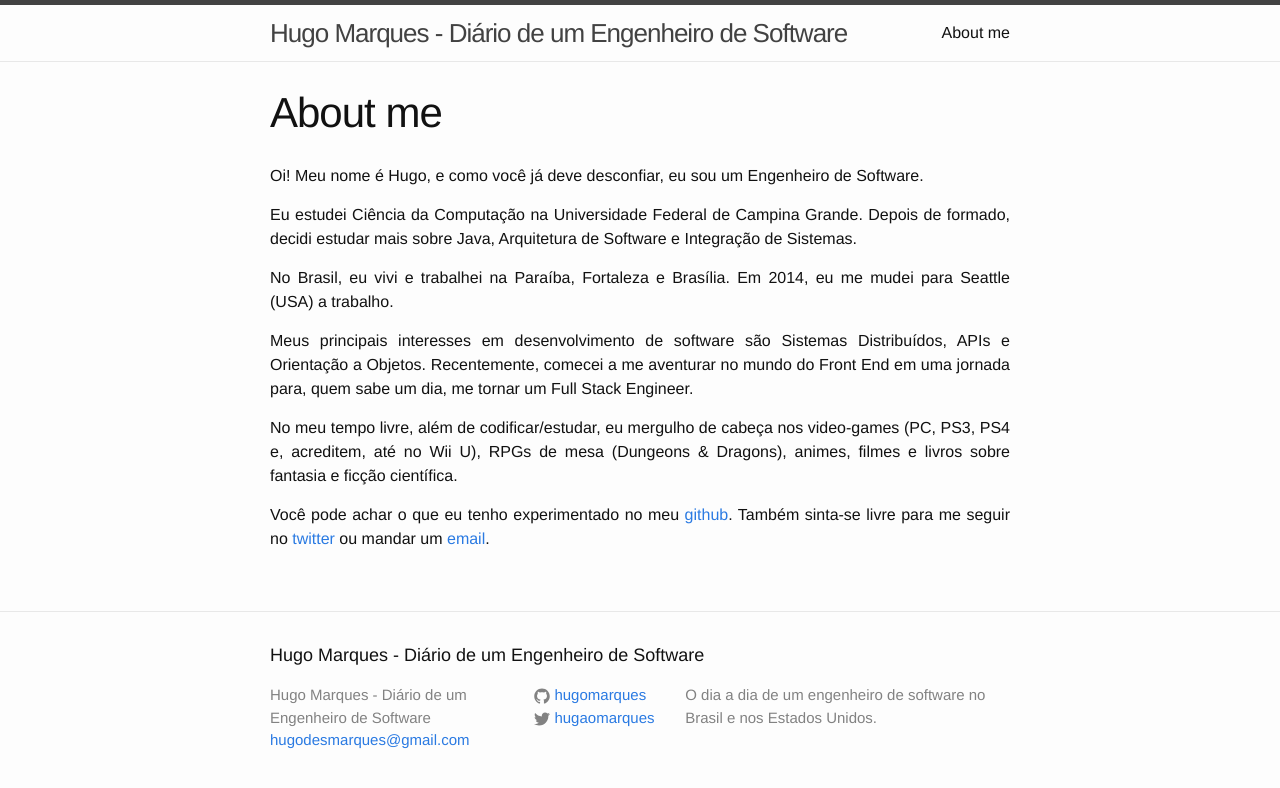
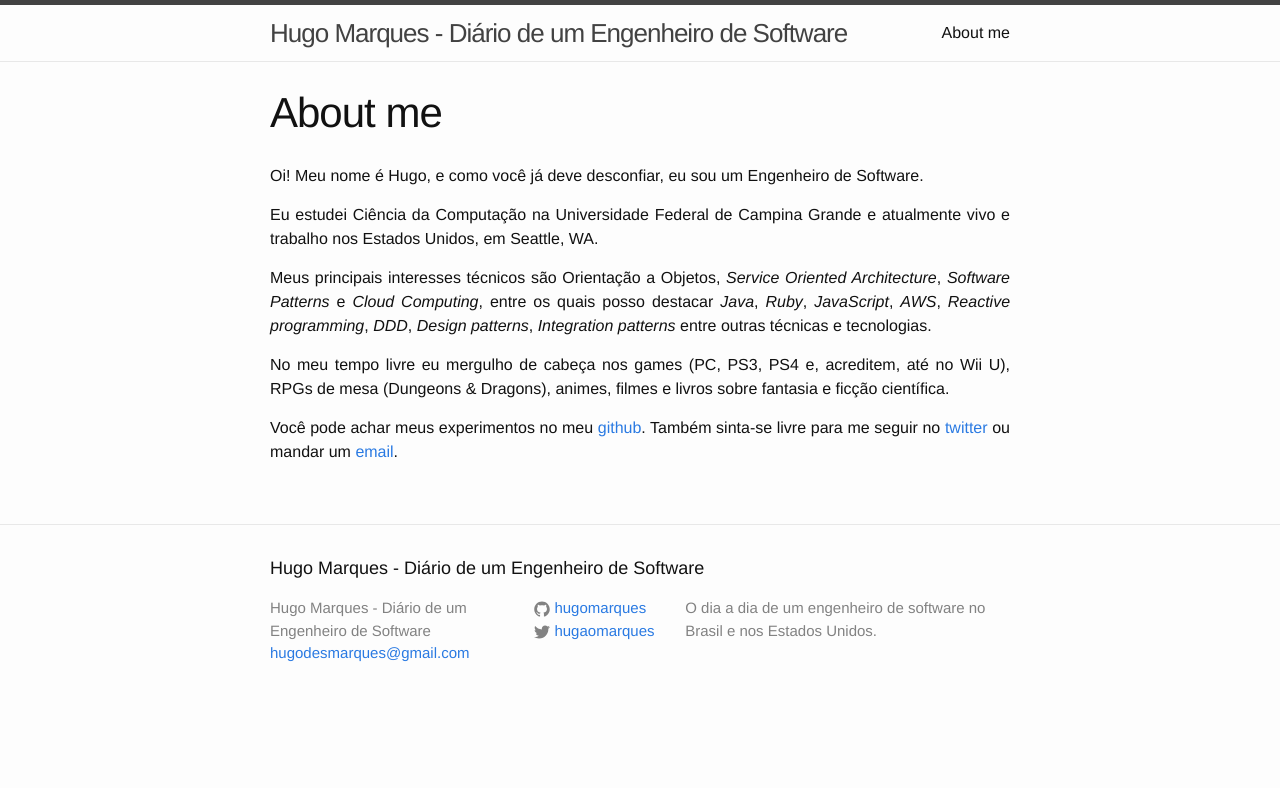
Before and after one commit to hugomarques/hugodesmarques, a Jekyll site: the page built from about.md, in a window 1280 px wide. Shown: the top 788 px of the page. Built offline with Jekyll 4.4.1, drawn with Linux system fonts in a browser that asks for light colours; comment, search, counter and statistics services are not loaded.

Commit message:
Update about me

```diff
--- a/about.md
+++ b/about.md
@@ -5,12 +5,10 @@ permalink: /about/
 ---
 Oi! Meu nome é Hugo, e como você já deve desconfiar, eu sou um Engenheiro de Software.
 
-Eu estudei Ciência da Computação na Universidade Federal de Campina Grande. Depois de formado, decidi estudar mais sobre Java, Arquitetura de Software e Integração de Sistemas.
+Eu estudei Ciência da Computação na Universidade Federal de Campina Grande e atualmente vivo e trabalho nos Estados Unidos, em Seattle, WA.
 
-No Brasil, eu vivi e trabalhei na Paraíba, Fortaleza e Brasília. Em 2014, eu me mudei para Seattle (USA) a trabalho.
+Meus principais interesses técnicos são Orientação a Objetos, *Service Oriented Architecture*, *Software Patterns* e *Cloud Computing*, entre os quais posso destacar *Java*, *Ruby*, *JavaScript*, *AWS*, *Reactive programming*, *DDD*, *Design patterns*, *Integration patterns* entre outras técnicas e tecnologias.
 
-Meus principais interesses em desenvolvimento de software são Sistemas Distribuídos, APIs e Orientação a Objetos. Recentemente, comecei a me aventurar no mundo do Front End em uma jornada para, quem sabe um dia, me tornar um Full Stack Engineer.
+No meu tempo livre eu mergulho de cabeça nos games (PC, PS3, PS4 e, acreditem, até no Wii U), RPGs de mesa (Dungeons & Dragons), animes, filmes e livros sobre fantasia e ficção científica.
 
-No meu tempo livre, além de codificar/estudar, eu mergulho de cabeça nos video-games (PC, PS3, PS4 e, acreditem, até no Wii U), RPGs de mesa (Dungeons & Dragons), animes, filmes e livros sobre fantasia e ficção científica.
-
-Você pode achar o que eu tenho experimentado no meu [github](https://github.com/hugomarques). Também sinta-se livre para me seguir no [twitter](https://twitter.com/hugaomarques) ou mandar um [email](mailto:me@hugodesmarques.com).
+Você pode achar meus experimentos no meu [github](https://github.com/hugomarques). Também sinta-se livre para me seguir no [twitter](https://twitter.com/hugaomarques) ou mandar um [email](mailto:me@hugodesmarques.com).
```
